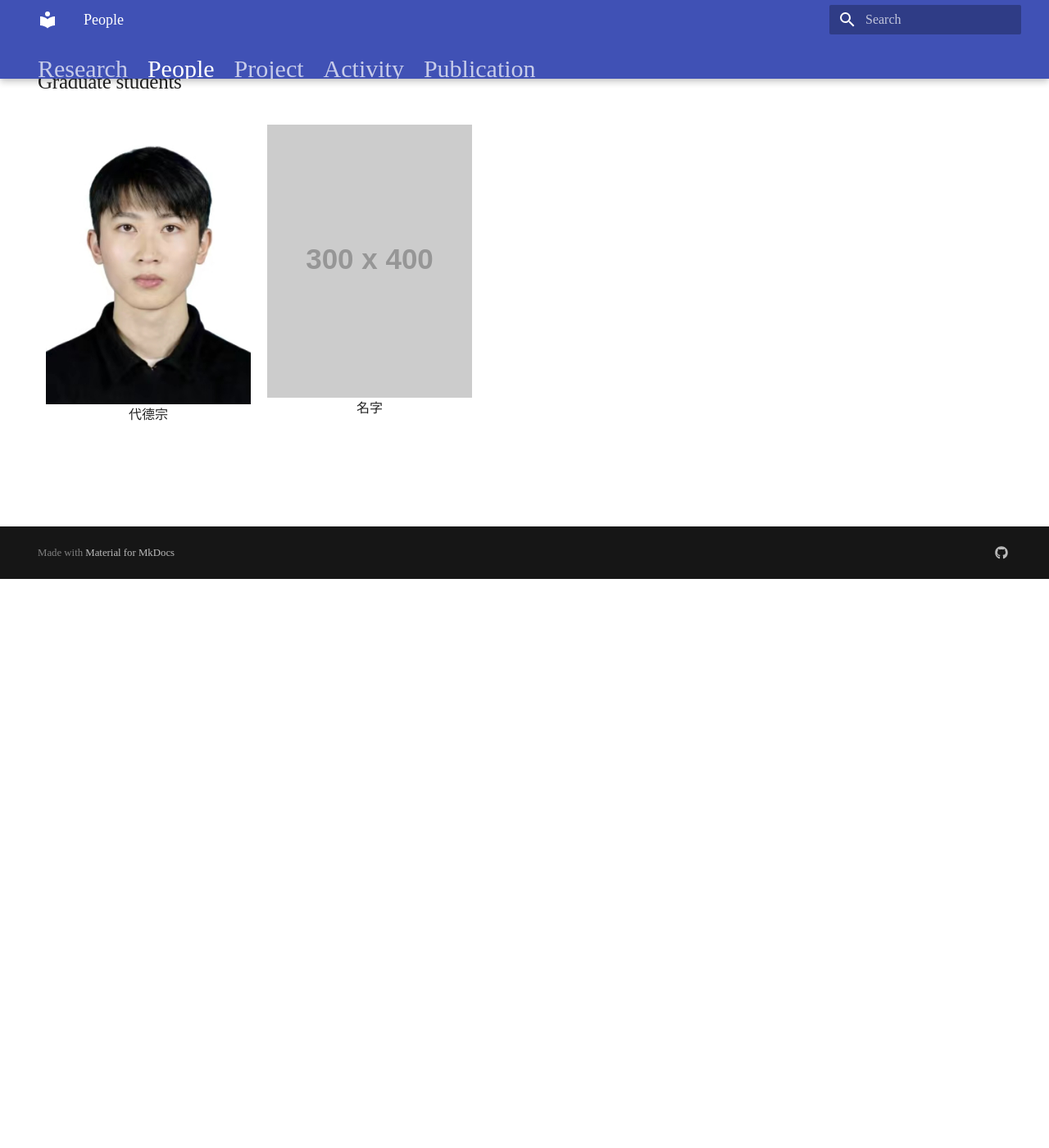
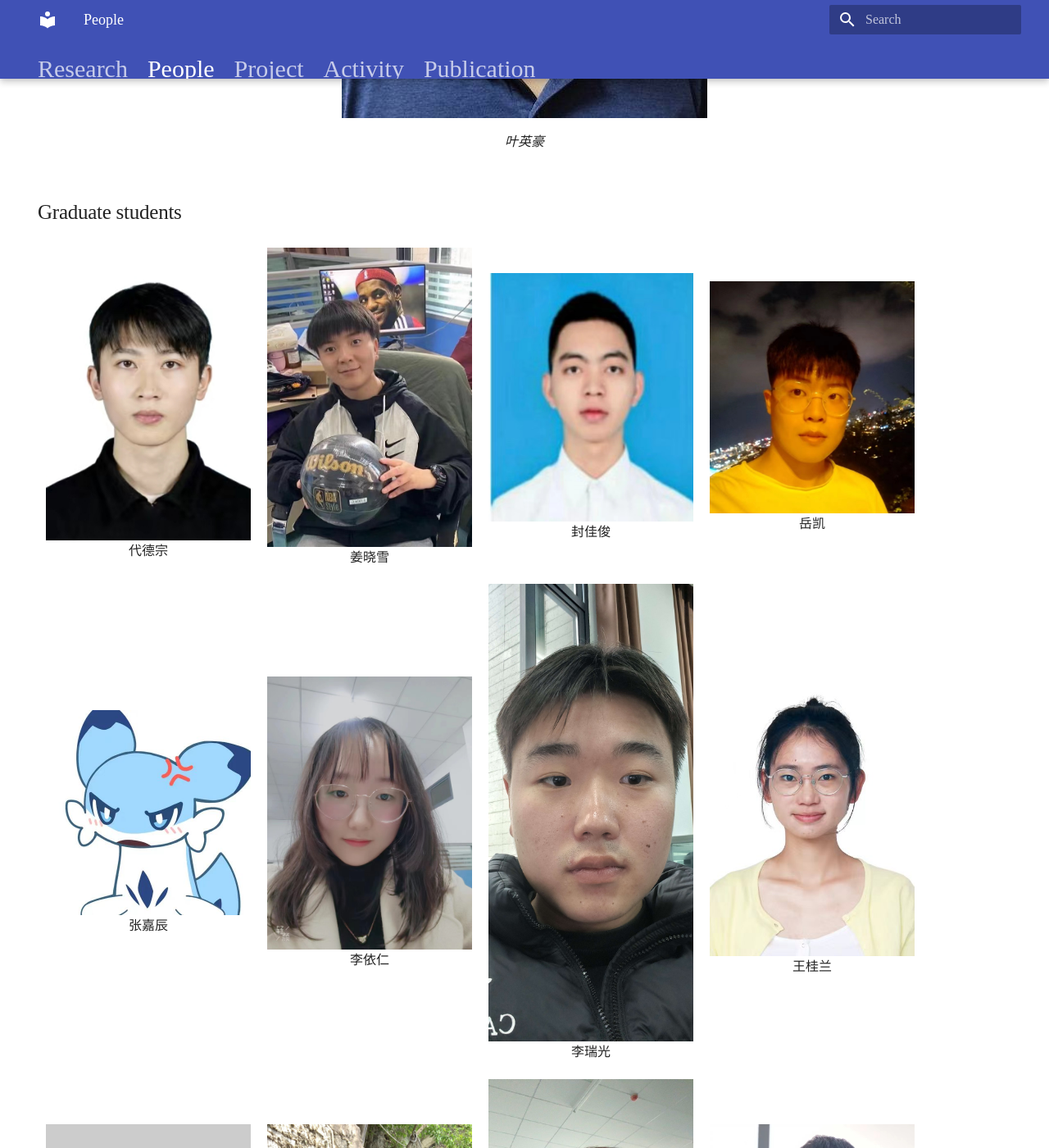
Before and after one commit to tufuwq/use.gthub.io, an MkDocs documentation site: the page built from docs/people.md, in a window 1280 px wide and 1400 px high, scrolled down 694 px. Shown: the whole window at 82% size. Built offline with MkDocs 1.6.1 and Material for MkDocs 9.7.7, drawn with Linux system fonts in a browser that asks for light colours.

Commit message:
完成全部图片绑定

```diff
--- a/docs/people.md
+++ b/docs/people.md
@@ -6,7 +6,7 @@ hide:
 # People
 ## Tutor
 <figure>
-  <img src="https://dummyimage.com/300x400" />
+  <img src="https://github.com/tufuwq/use.gthub.io/blob/gh-pages/img/%E5%8F%B6%E8%8B%B1%E8%B1%AA.png" />
   <figcaption>叶英豪</figcaption>
 </figure>
 
@@ -17,7 +17,59 @@ hide:
         <text>代德宗</text>
     </span>
     <span class="std_box">
+        <img src="https://github.com/tufuwq/use.gthub.io/blob/gh-pages/img/%E5%A7%9C%E6%99%93%E9%9B%AA.jpg" />
+        <text>姜晓雪</text>
+    </span>
+    <span class="std_box">
+        <img src="https://github.com/tufuwq/use.gthub.io/blob/gh-pages/img/%E5%B0%81%E4%BD%B3%E4%BF%8A.jpg" />
+        <text>封佳俊</text>
+    </span>
+    <span class="std_box">
+        <img src="https://github.com/tufuwq/use.gthub.io/blob/gh-pages/img/%E5%B2%B3%E5%87%AF.jpg" />
+        <text>岳凯</text>
+    </span>
+    <span class="std_box">
+        <img src="https://github.com/tufuwq/use.gthub.io/blob/gh-pages/img/%E5%BC%A0%E5%98%89%E8%BE%B0.jpg" />
+        <text>张嘉辰</text>
+    </span>
+    <span class="std_box">
+        <img src="https://github.com/tufuwq/use.gthub.io/blob/gh-pages/img/%E6%9D%8E%E4%BE%9D%E4%BB%81.jpg" />
+        <text>李依仁</text>
+    </span>
+    <span class="std_box">
+        <img src="https://github.com/tufuwq/use.gthub.io/blob/gh-pages/img/%E6%9D%8E%E7%91%9E%E5%85%89.jpg" />
+        <text>李瑞光</text>
+    </span>
+    <span class="std_box">
+        <img src="https://github.com/tufuwq/use.gthub.io/blob/gh-pages/img/%E7%8E%8B%E6%A1%82%E5%85%B0.jpg" />
+        <text>王桂兰</text>
+    </span>
+    <span class="std_box">
         <img src="https://dummyimage.com/300x400" />
         <text>名字</text>
     </span>
+    <span class="std_box">
+        <img src="https://github.com/tufuwq/use.gthub.io/blob/gh-pages/img/%E7%8E%8B%E7%84%B6%E5%93%B2.jpg" />
+        <text>王然哲</text>
+    </span>
+    <span class="std_box">
+        <img src="https://github.com/tufuwq/use.gthub.io/blob/gh-pages/img/%E7%9F%B3%E9%B9%8F.jpg" />
+        <text>石鹏</text>
+    </span>
+    <span class="std_box">
+        <img src="https://github.com/tufuwq/use.gthub.io/blob/gh-pages/img/%E8%8B%9F%E4%BB%93%E5%86%9B.jpg" />
+        <text>苟仓军</text>
+    </span>
+    <span class="std_box">
+        <img src="https://github.com/tufuwq/use.gthub.io/blob/gh-pages/img/%E9%BB%84%E4%B8%BD%E7%90%BC.jpg" />
+        <text>黄丽琼</text>
+    </span>
+    <span class="std_box">
+        <img src="https://github.com/tufuwq/use.gthub.io/blob/gh-pages/img/%E9%BB%84%E5%87%8C%E4%BA%91.jpg" />
+        <text>黄凌云</text>
+    </span>
+    <span class="std_box">
+        <img src="https://github.com/tufuwq/use.gthub.io/blob/gh-pages/img/%E9%BE%99%E6%A2%A6%E8%B1%AA.jpg" />
+        <text>龙梦豪</text>
+    </span>
 </span>
```
